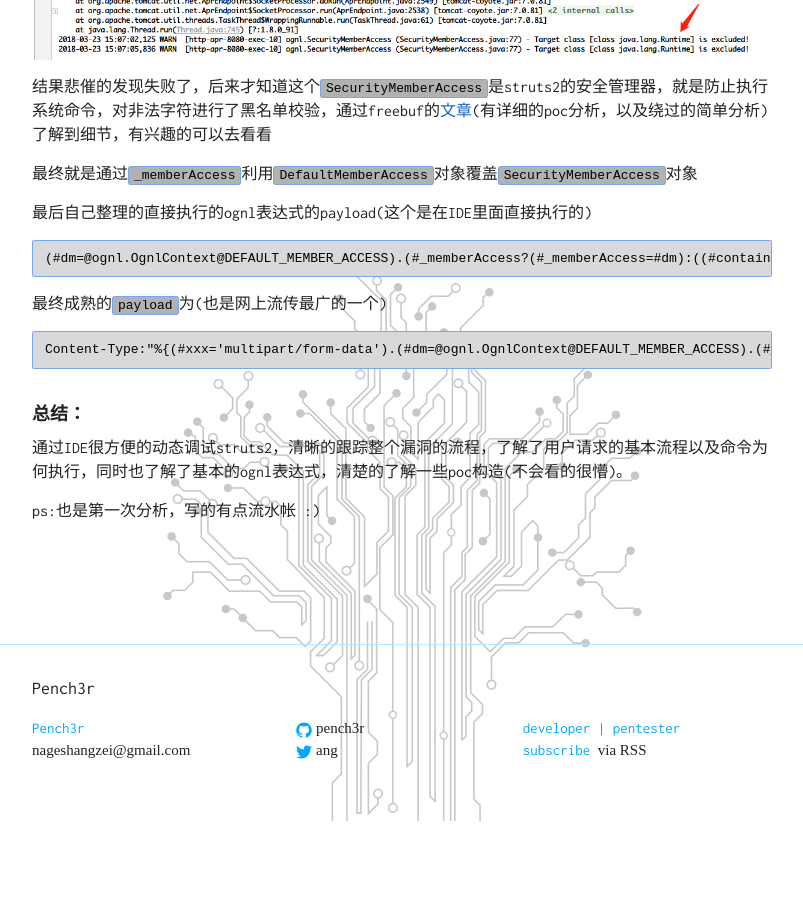
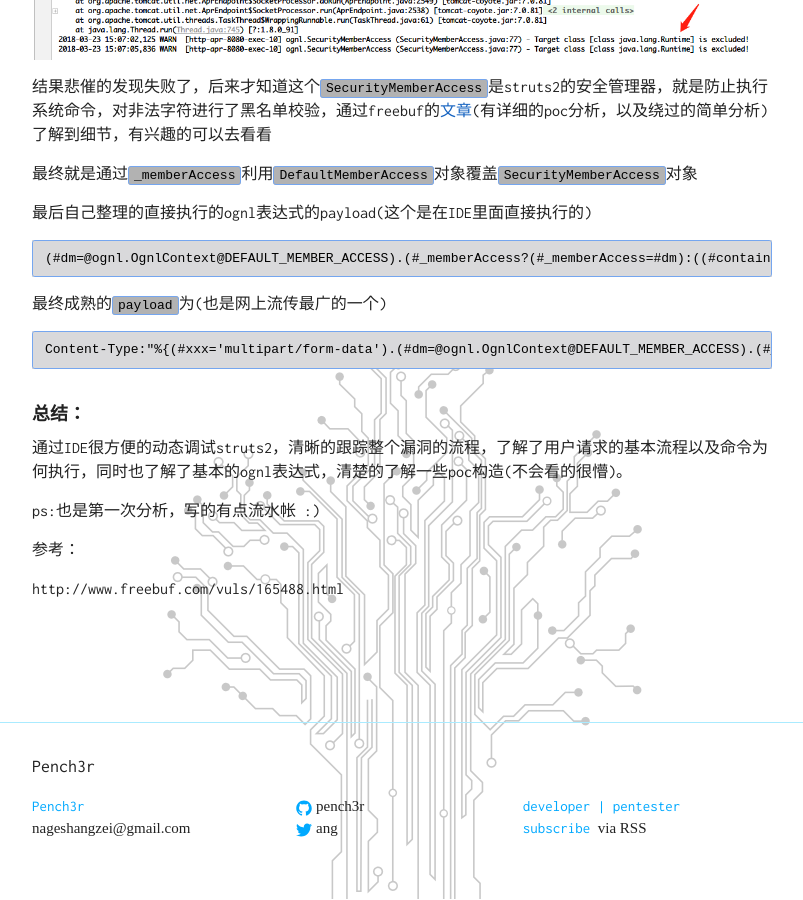
Before and after one commit to pench3r/OldBlog, a Jekyll site: the page built from _posts/2018-03-23-struts2-045-vul-analysis.md, in a window 1280 px wide and 900 px high, scrolled down 4734 px. Shown: the whole window, without its empty margins (238-1041 px from the left). Built offline with Jekyll 4.4.1, drawn with Linux system fonts in a browser that asks for light colours; comment, search, counter and statistics services are not loaded; before the commit the page ends 5556 px from its top, so only the background shows below that.

Commit message:
Update 2018-03-23-struts2-045-vul-analysis.md

```diff
--- a/_posts/2018-03-23-struts2-045-vul-analysis.md
+++ b/_posts/2018-03-23-struts2-045-vul-analysis.md
@@ -95,3 +95,7 @@ title: "s2-045漏洞解析"
 通过IDE很方便的动态调试struts2，清晰的跟踪整个漏洞的流程，了解了用户请求的基本流程以及命令为何执行，同时也了解了基本的ognl表达式，清楚的了解一些poc构造(不会看的很懵)。
 
 ps:也是第一次分析，写的有点流水帐 :)
+
+参考：
+
+http://www.freebuf.com/vuls/165488.html
```
